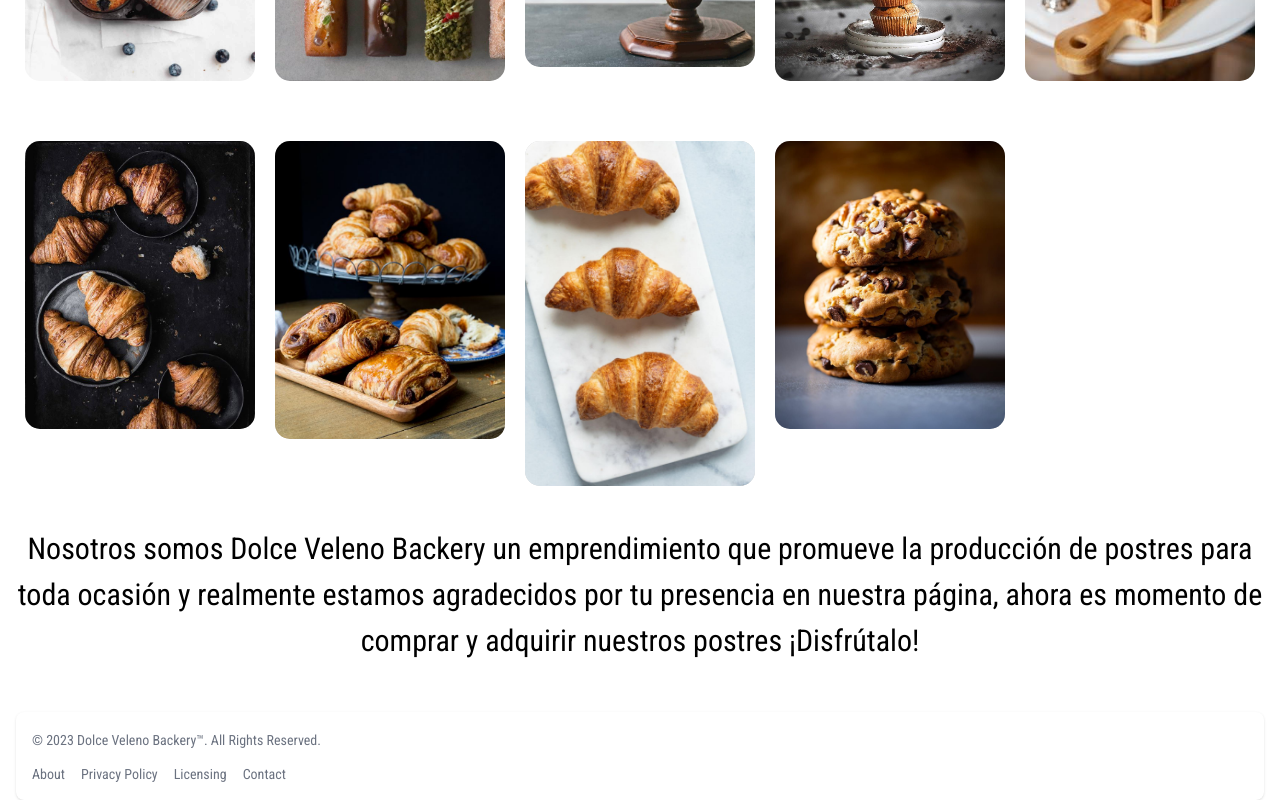
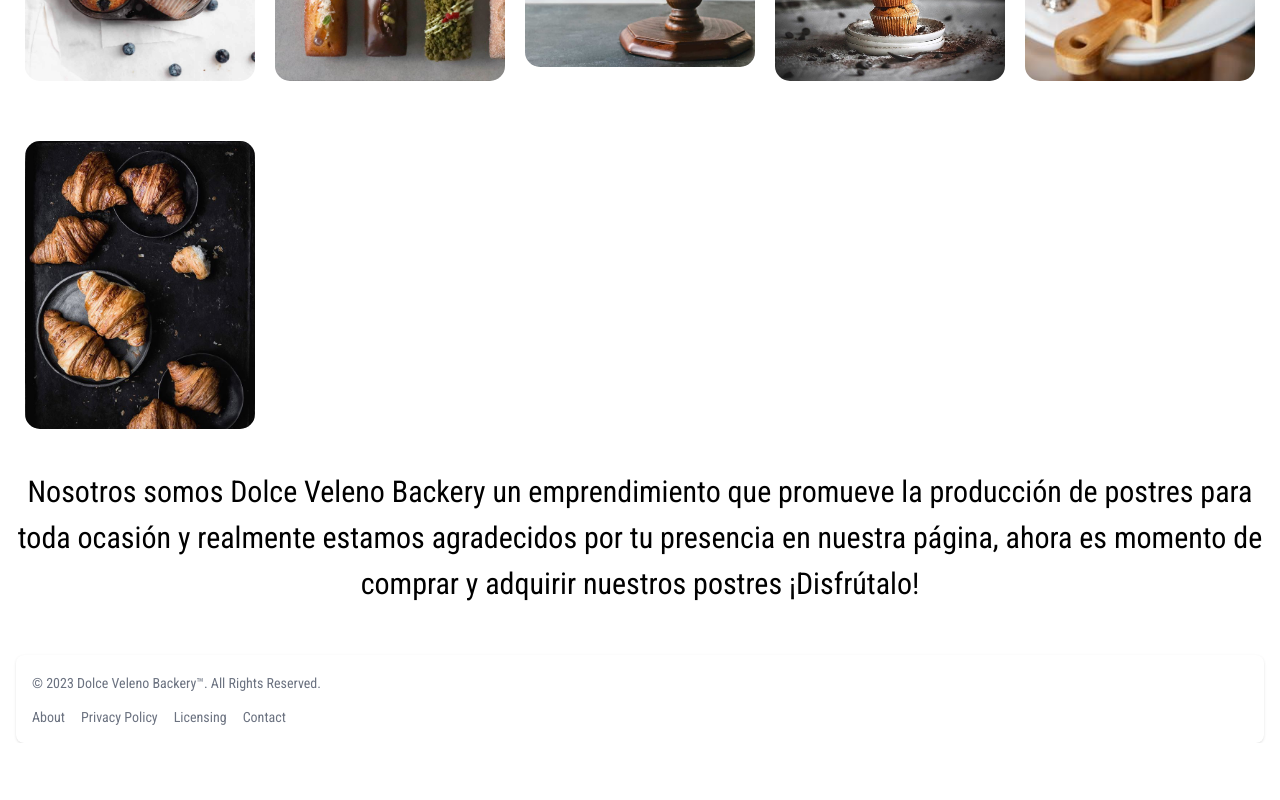
Before and after one commit to Owl-in-night/Dolce_Veleno_Bakery, a React (Vite) app: page / in a window 1280 px wide. Shown: the part 1092-1892 px from the top of the page. After the commit the page ends 1835 px from the top, so only its background shows below. Built offline with nearby package versions, Linux system fonts and the light colour scheme; no server answers.

Commit message:
Veinticincoavo commit

```diff
--- a/src/pages/Home.jsx
+++ b/src/pages/Home.jsx
@@ -36,9 +36,6 @@ function Home () {
         <img className='grid-item' src='/img/img4.jfif' width={230} height={260} />
         <img className='grid-item' src='/img/img5.jfif' width={230} height={260} />
         <img className='grid-item' src='/img/img6.jfif' width={230} height={260} />
-        <img className='grid-item' src='/img/img7.jfif' width={230} height={260} />
-        <img className='grid-item' src='/img/img8.png' width={230} height={260} />
-        <img className='grid-item' src='/img/img9.jfif' width={230} height={260} />
       </div>
       <h1 className='text_1 dark:text-white'>Nosotros somos Dolce Veleno Backery un emprendimiento que promueve la producción de postres para toda ocasión y realmente estamos agradecidos por tu presencia en nuestra página, ahora es momento de comprar y adquirir nuestros postres ¡Disfrútalo!</h1>
       {/* Spaces for margin manualy */}
```
